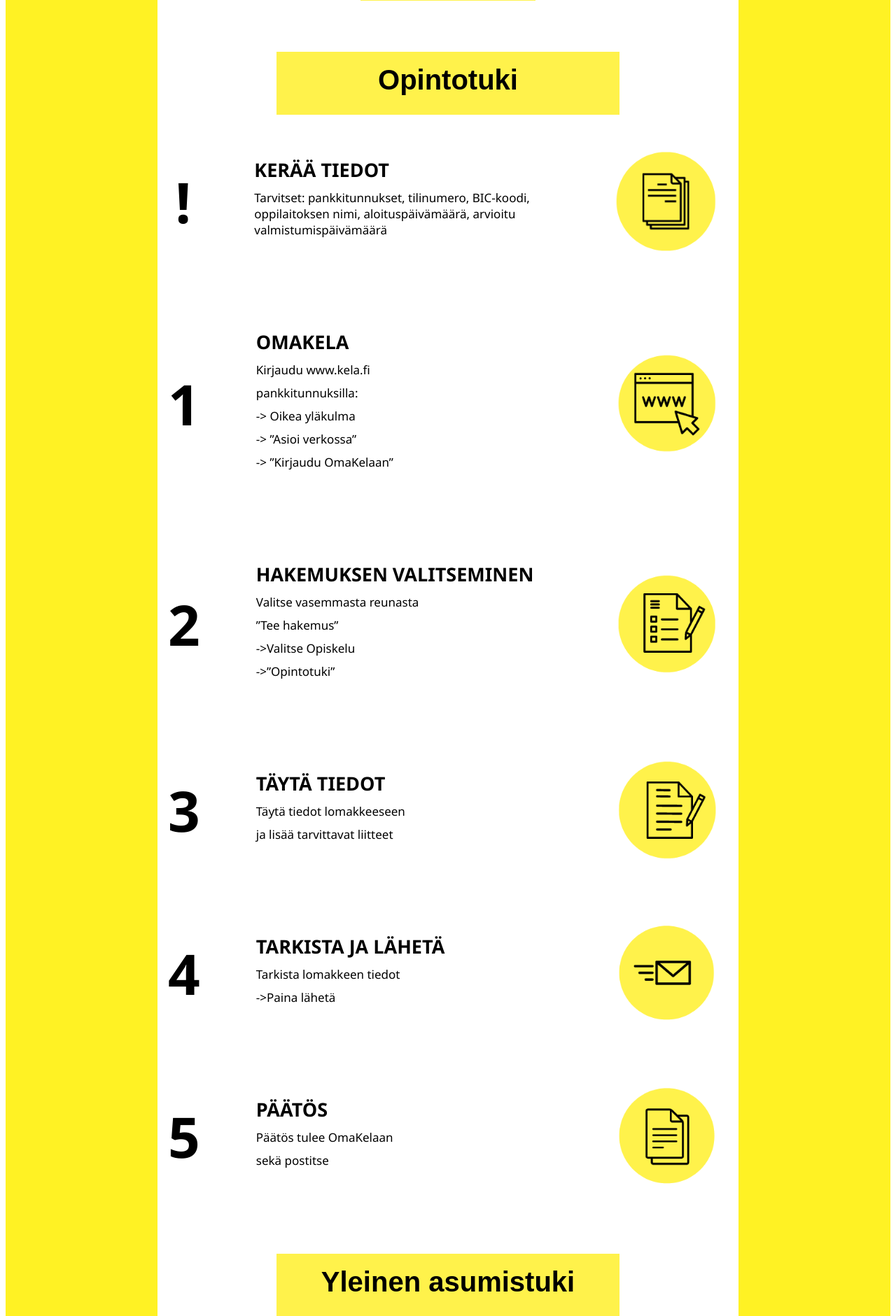
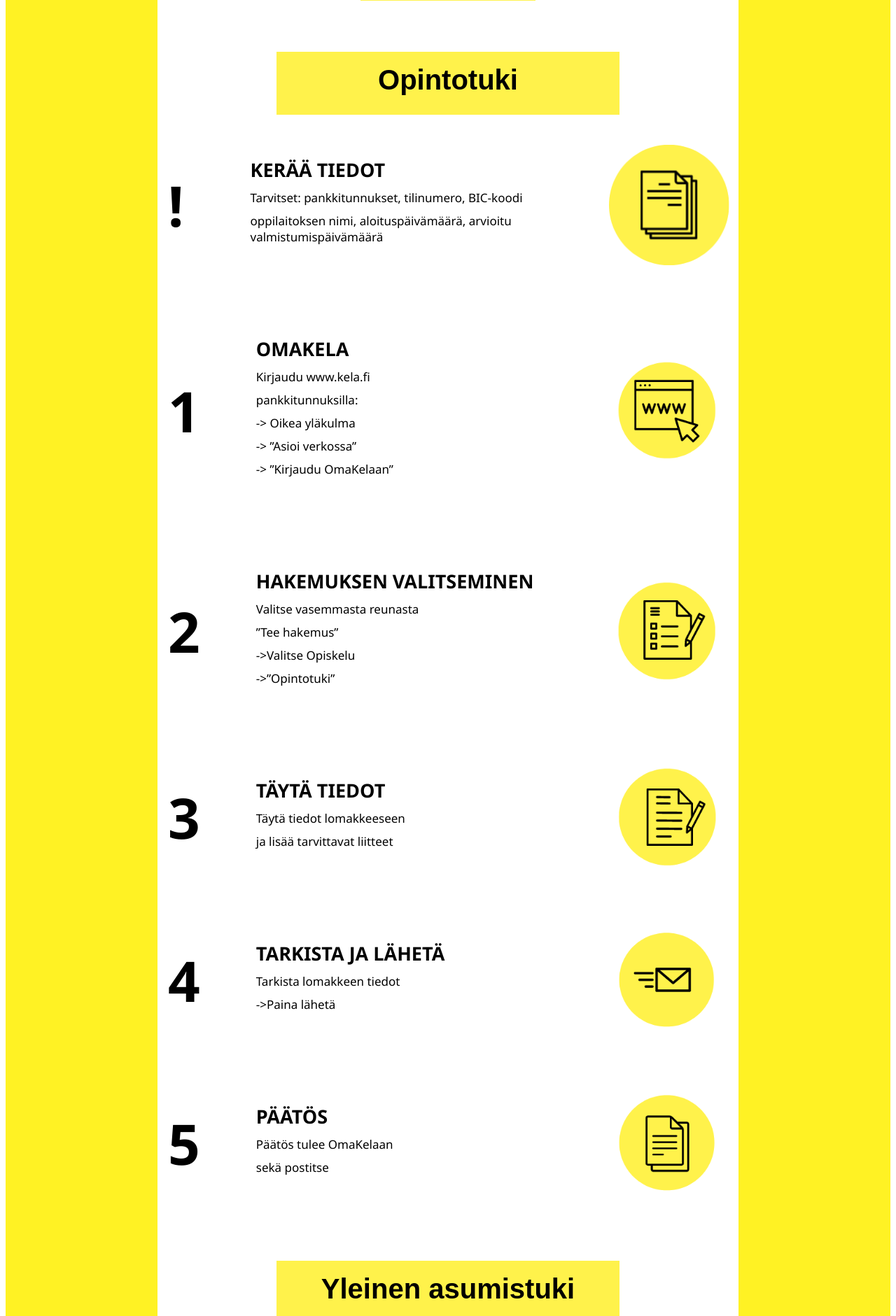
Before and after one commit to opadevelopment/DjangoWebsite, a Django app: page /opiskelija/ in a window 1280 px wide. Shown: the part 370-2251 px from the top of the page at 70% size. Run offline with Django 4.2, Linux system fonts and the light colour scheme.

Commit message:
skaalausta korjattu

```diff
--- a/website/static/base.css
+++ b/website/static/base.css
@@ -168,7 +168,7 @@
 
 
 /* opiskelija sivu asumistuki*/
-.container-asumistuki {
+.container {
   display: flex;
   flex-wrap: wrap;
   justify-content: center;
@@ -248,88 +248,6 @@
     margin-right: 40px;
   }
 }
-/* opintuki */
-.container-opintotuki {
-  display: flex;
-  flex-wrap: wrap;
-  justify-content: center;
-  align-items: center;
-  margin: 0 auto;
-  max-width: 800px;
-}
-
-.box {
-  display: flex;
-  flex-direction: row;
-  align-items: center;
-  margin: 20px 0;
-  width: 100%;
-}
-
-.step {
-  display: flex;
-  justify-content: center;
-  align-items: center;
-  font-size: 80px;
-  font-weight: bold;
-  width: 80px;
-  height: 80px;
-  border-radius: 50%;
-  text-align: center;
-  font-family: 'Segoe UI', Tahoma, Geneva, Verdana, sans-serif;
-}
-
-.content {
-  flex: 1;
-  display: flex;
-  flex-direction: column;
-  margin-left: 20px;
-  padding: 20px;
-  background-color: #ffffff;
-  border-radius: 10px;
-}
-
-.header {
-  font-size: 27px;
-  font-weight: bold;
-  margin-bottom: 10px;
-  font-family: 'Segoe UI', Tahoma, Geneva, Verdana, sans-serif;
-}
-
-.text {
-  flex: 1;
-  font-size: 17px;
-  margin-bottom: 10px;
-  width: 500px;
-  font-family: 'Segoe UI', Tahoma, Geneva, Verdana, sans-serif;
-}
-
-.image-wrapper {
-  width: 75%;
-  display: flex;
-  justify-content: center;
-  align-items: center;
-  margin-right: 20px;
-}
-
-.image {
-  max-width: 150%;
-  height: auto;
-  border-radius: 10px;
-}
-
-@media (min-width: 768px) {
-  .content {
-    margin-left: 40px;
-    padding: 40px;
-  }
-
-  .image-wrapper {
-    width: auto;
-    margin-right: 40px;
-  }
-}
-
 .button-container {
   text-align: center;
 }
--- a/website/templates/opiskelija.html
+++ b/website/templates/opiskelija.html
@@ -14,11 +14,11 @@
   <button class="button" onclick="window.location.href='http://127.0.0.1:8000/';">
     <span class="button-bg"></span>
     <span class="button-text">Etusivu</span>
-  <button class="button" onclick="document.querySelector('.container-opintotuki').scrollIntoView({behavior: 'smooth'});">
+  <button class="button" onclick="document.querySelector('#container1').scrollIntoView({behavior: 'smooth'});">
     <span class="button-bg"></span>
     <span class="button-text">Opintotuki</span>
   </button>
-  <button class="button"onclick="document.querySelector('.container-asumistuki').scrollIntoView({behavior: 'smooth'});">
+  <button class="button"onclick="document.querySelector('#container2').scrollIntoView({behavior: 'smooth'});">
     <span class="button-bg"></span>
     <span class="button-text">Yleinen asumistuki</span>
   </button>
@@ -32,16 +32,13 @@
   </div>
 
 
-  <div class="container-opintotuki">
+  <div class="container"id="container1"></div>
     <div class="box step-box">
       <div class="step">!</div>
       <div class="content">
         <div class="header">KERÄÄ TIEDOT</div>
-        <div class="text">Tarvitset: pankkitunnukset, tilinumero, BIC-koodi,
-
-          oppilaitoksen nimi, aloituspäivämäärä,
-
-          arvioitu valmistumispäivämäärä </div>
+        <div class="text">Tarvitset: pankkitunnukset, tilinumero, BIC-koodi </div>
+        <div class="text">oppilaitoksen nimi, aloituspäivämäärä, arvioitu valmistumispäivämäärä</div>
       </div>
       <div class="image-wrapper">
         <img class="image" src="{% static 'paperipino.png' %}" alt="Example Image">
@@ -49,7 +46,7 @@
     </div>
   </div>
 
-  <div class="container-opintotuki">
+  <div class="container">
     <div class="box step-box">
       <div class="step">1</div>
       <div class="content">
@@ -66,7 +63,7 @@
       </div>
     </div>
   </div>
-  <div class="container-opintotuki">
+  <div class="container">
     <div class="box step-box">
       <div class="step">2</div>
       <div class="content">
@@ -81,7 +78,7 @@
       </div>
     </div>
   </div>
-  <div class="container-opintotuki">
+  <div class="container">
     <div class="box step-box">
       <div class="step">3</div>
       <div class="content">
@@ -94,7 +91,7 @@
       </div>
     </div>
   </div>
-  <div class="container-opintotuki">
+  <div class="container">
     <div class="box step-box">
       <div class="step">4</div>
       <div class="content">
@@ -107,7 +104,7 @@
       </div>
     </div>
   </div>
-  <div class="container-opintotuki">
+  <div class="container">
     <div class="box step-box">
       <div class="step">5</div>
       <div class="content">
@@ -125,7 +122,7 @@
     <h1>Yleinen asumistuki</h1>
   </div>
 
-  <div class="container-asumistuki">
+  <div class="container"id="container2"></div>
     <div class="box step-box">
       <div class="step">!</div>
       <div class="content">
@@ -144,7 +141,7 @@
     </div>
   </div>
 
-  <div class="container-asumistuki">
+  <div class="container">
     <div class="box step-box">
       <div class="step">1</div>
       <div class="content">
@@ -161,7 +158,7 @@
       </div>
     </div>
   </div>
-  <div class="container-asumistuki">
+  <div class="container">
     <div class="box step-box">
       <div class="step">2</div>
       <div class="content">
@@ -176,21 +173,21 @@
       </div>
     </div>
   </div>
-  <div class="container-asumistuki">
+  <div class="container">
     <div class="box step-box">
       <div class="step">3</div>
       <div class="content">
         <div class="header">TÄYTÄ TIEDOT</div>
         <div class="text">Täytä tiedot lomakkeeseen </div>
-        <div class="text"> ja lisää tarvittavat liitteet </div>
-        <div class="text">vuokrasopimus, esim.kuvatiedostona</div>
+        <div class="text">ja lisää tarvittavat liitteet </div>
+        <div class="text">(esim. kuvatiedostona)</div>
       </div>
       <div class="image-wrapper">
         <img class="image" src="{% static 'kirjoitus.png' %}" alt="Example Image">
       </div>
     </div>
   </div>
-  <div class="container-asumistuki">
+  <div class="container">
     <div class="box step-box">
       <div class="step">4</div>
       <div class="content">
@@ -203,7 +200,7 @@
       </div>
     </div>
   </div>
-  <div class="container-asumistuki">
+  <div class="container">
     <div class="box step-box">
       <div class="step">5</div>
       <div class="content">
```
